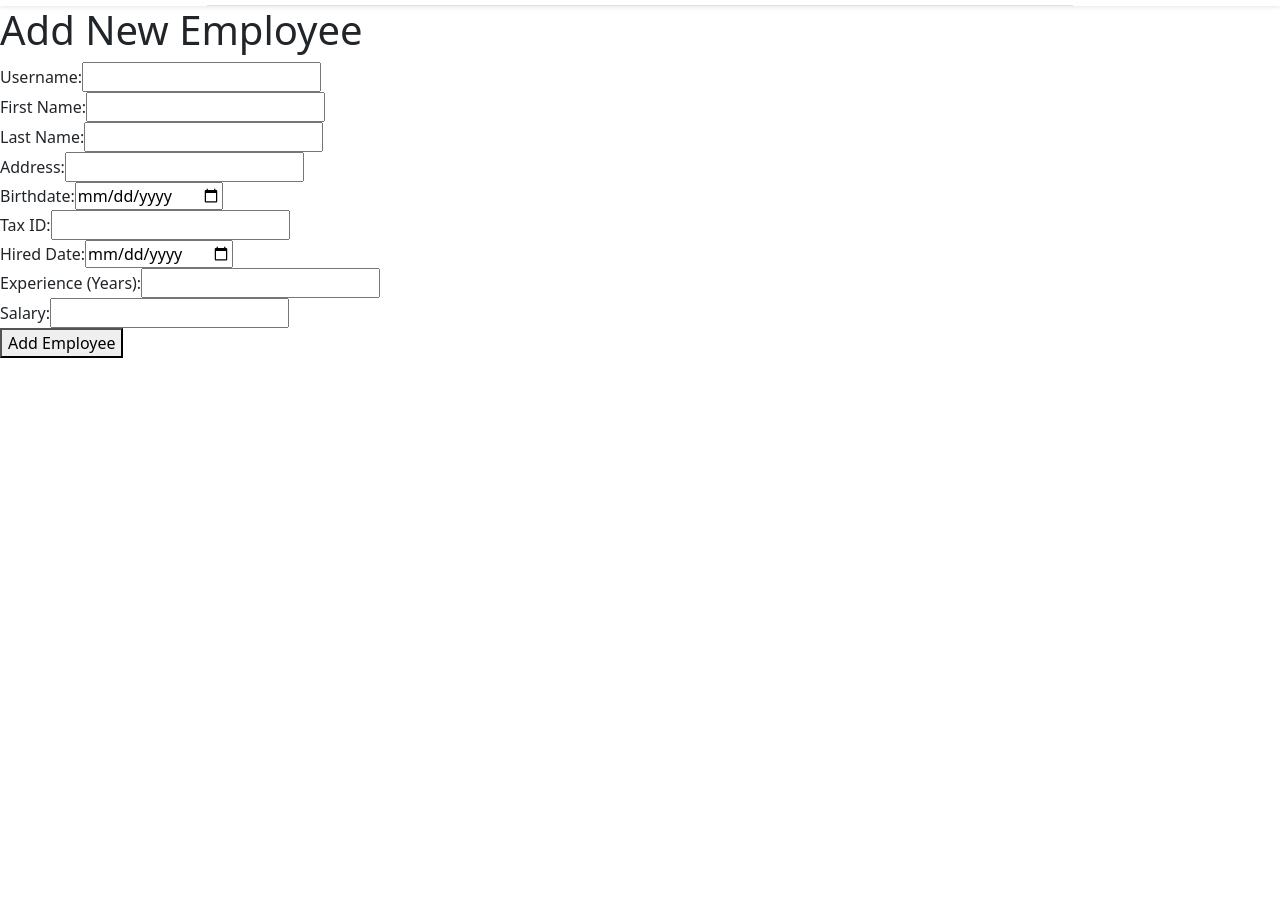
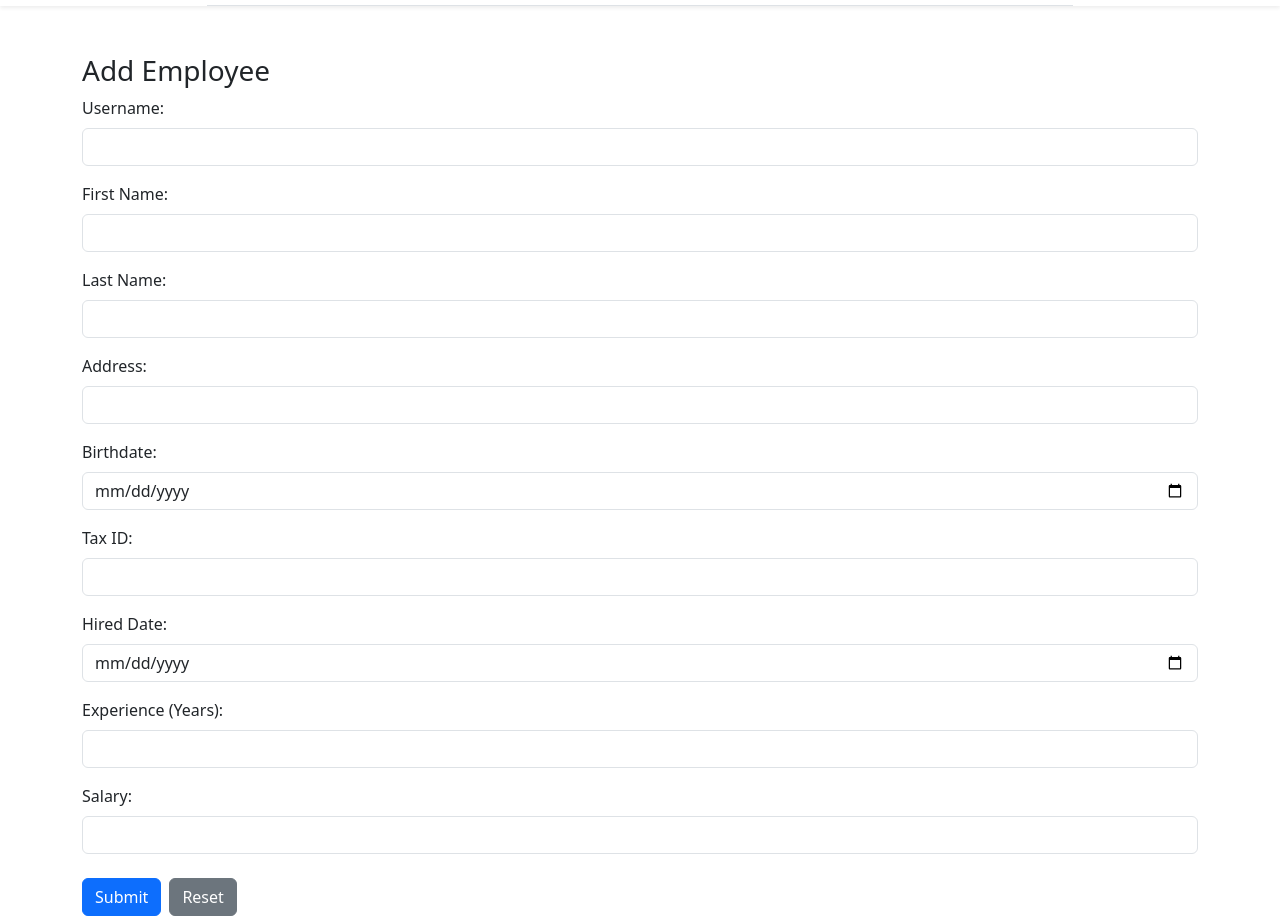
Before and after one commit to khumphrey30/4400phase4, a React (Vite) app in the folder frontend/: page /add_employees in a window 1280 px wide. Shown: the part 100-1016 px from the top of the page. Before the commit the page ends 800 px from the top, so only its background shows below. Built offline with nearby package versions, Linux system fonts and the light colour scheme.

Commit message:
fixed formatting

```diff
--- a/frontend/src/add_driver_role.jsx
+++ b/frontend/src/add_driver_role.jsx
@@ -30,56 +30,66 @@ const AddDriverRole = () => {
   };
 
   return (
-        <div>
-            <h1>Add Driver Role</h1>
-            <form onSubmit={handleSubmit}>
-                <label>
-                    Username:
+    <div className="container mt-5">
+      <h3>Procedure: Add Driver Role</h3>
+      <form onSubmit={handleSubmit} className="mt-4">
+        <div className="form-group">
+          <label>Username:</label>
           <input
             type="text"
+            className="form-control"
             name="username"
             value={formData.username}
             onChange={handleChange}
             required
           />
-                </label>
-                <br />
-                <label>
-                    License ID:
+        </div>
+        <div className="form-group mt-3">
+          <label>License ID:</label>
           <input
             type="text"
+            className="form-control"
             name="licenseID"
             value={formData.licenseID}
             onChange={handleChange}
             required
           />
-                </label>
-                <br />
-                <label>
-                    License Type:
+        </div>
+        <div className="form-group mt-3">
+          <label>License Type:</label>
           <input
             type="text"
+            className="form-control"
             name="licenseType"
             value={formData.licenseType}
             onChange={handleChange}
             required
           />
-                </label>
-                <br />
-                <label>
-                    Driver Experience:
+        </div>
+        <div className="form-group mt-3">
+          <label>Driver Experience (years):</label>
           <input
             type="number"
+            className="form-control"
             name="driverExperience"
             value={formData.driverExperience}
             onChange={handleChange}
             required
           />
-                </label>
-                <br />
-                <button type="submit">Add Driver Role</button>
+        </div>
+        <button type="submit" className="btn btn-primary mt-4">
+          Add Driver Role
+        </button>
       </form>
-            {message && <p>{message}</p>}
+      {message && (
+        <div
+          className={`mt-3 alert ${
+            message.toLowerCase().includes('error') ? 'alert-danger' : 'alert-success'
+          }`}
+        >
+          {message}
+        </div>
+      )}
     </div>
   );
 };
--- a/frontend/src/add_employees.jsx
+++ b/frontend/src/add_employees.jsx
@@ -35,111 +35,172 @@ const AddEmployee = () => {
     };
 
     return (
-        <div>
-            <h1>Add New Employee</h1>
+        <div className="container mt-5">
+            <h3>Add Employee</h3>
             <form onSubmit={handleSubmit}>
-                <label>
-                    Username:
+                {/* Username */}
+                <div className="form-group mb-3">
+                    <label htmlFor="username" className="form-label">Username:</label>
                     <input
                         type="text"
+                        className="form-control"
+                        id="username"
                         name="username"
                         value={formData.username}
                         onChange={handleChange}
                         required
                     />
-                </label>
-                <br />
-                <label>
-                    First Name:
+                </div>
+
+                {/* First Name */}
+                <div className="form-group mb-3">
+                    <label htmlFor="firstName" className="form-label">First Name:</label>
                     <input
                         type="text"
+                        className="form-control"
+                        id="firstName"
                         name="firstName"
                         value={formData.firstName}
                         onChange={handleChange}
                         required
                     />
-                </label>
-                <br />
-                <label>
-                    Last Name:
+                </div>
+
+                {/* Last Name */}
+                <div className="form-group mb-3">
+                    <label htmlFor="lastName" className="form-label">Last Name:</label>
                     <input
                         type="text"
+                        className="form-control"
+                        id="lastName"
                         name="lastName"
                         value={formData.lastName}
                         onChange={handleChange}
                         required
                     />
-                </label>
-                <br />
-                <label>
-                    Address:
+                </div>
+
+                {/* Address */}
+                <div className="form-group mb-3">
+                    <label htmlFor="address" className="form-label">Address:</label>
                     <input
                         type="text"
+                        className="form-control"
+                        id="address"
                         name="address"
                         value={formData.address}
                         onChange={handleChange}
                         required
                     />
-                </label>
-                <br />
-                <label>
-                    Birthdate:
+                </div>
+
+                {/* Birthdate */}
+                <div className="form-group mb-3">
+                    <label htmlFor="birthdate" className="form-label">Birthdate:</label>
                     <input
                         type="date"
+                        className="form-control"
+                        id="birthdate"
                         name="birthdate"
                         value={formData.birthdate}
                         onChange={handleChange}
                         required
                     />
-                </label>
-                <br />
-                <label>
-                    Tax ID:
+                </div>
+
+                {/* Tax ID */}
+                <div className="form-group mb-3">
+                    <label htmlFor="taxID" className="form-label">Tax ID:</label>
                     <input
                         type="text"
+                        className="form-control"
+                        id="taxID"
                         name="taxID"
                         value={formData.taxID}
                         onChange={handleChange}
                         required
                     />
-                </label>
-                <br />
-                <label>
-                    Hired Date:
+                </div>
+
+                {/* Hired Date */}
+                <div className="form-group mb-3">
+                    <label htmlFor="hired" className="form-label">Hired Date:</label>
                     <input
                         type="date"
+                        className="form-control"
+                        id="hired"
                         name="hired"
                         value={formData.hired}
                         onChange={handleChange}
                         required
                     />
-                </label>
-                <br />
-                <label>
-                    Experience (Years):
+                </div>
+
+                {/* Employee Experience */}
+                <div className="form-group mb-3">
+                    <label htmlFor="employeeExperience" className="form-label">
+                        Experience (Years):
+                    </label>
                     <input
                         type="number"
+                        className="form-control"
+                        id="employeeExperience"
                         name="employeeExperience"
                         value={formData.employeeExperience}
                         onChange={handleChange}
                         required
                     />
-                </label>
-                <br />
-                <label>
-                    Salary:
+                </div>
+
+                {/* Salary */}
+                <div className="form-group mb-3">
+                    <label htmlFor="salary" className="form-label">Salary:</label>
                     <input
                         type="number"
+                        className="form-control"
+                        id="salary"
                         name="salary"
                         value={formData.salary}
                         onChange={handleChange}
                         required
                     />
-                </label>
-                <br />
-                <button type="submit">Add Employee</button>
+                </div>
+
+                {/* Submit Button */}
+                <div className="d-flex gap-2 mt-4">
+                    <button type="submit" className="btn btn-primary">
+                        Submit
+                    </button>
+                    <button
+                        type="button"
+                        className="btn btn-secondary"
+                        onClick={() => setFormData({
+                            username: '',
+                            firstName: '',
+                            lastName: '',
+                            address: '',
+                            birthdate: '',
+                            taxID: '',
+                            hired: '',
+                            employeeExperience: '',
+                            salary: '',
+                        })}
+                    >
+                        Reset
+                    </button>
+                </div>
             </form>
-            {message && <p>{message}</p>}
+
+            {/* Message */}
+            {message && (
+                <div
+                    className={`mt-3 alert ${
+                        message.includes('successfully') ? 'alert-success' : 'alert-danger'
+                    }`}
+                >
+                    {message}
+                </div>
+            )}
         </div>
     );
 };
--- a/frontend/src/add_product.jsx
+++ b/frontend/src/add_product.jsx
@@ -5,7 +5,7 @@ const AddProduct = () => {
   const [barcode, setBarcode] = useState("");
   const [name, setName] = useState("");
   const [weight, setWeight] = useState("");
-  const [message, setMessage] = useState(null); // For success/failure messages
+  const [message, setMessage] = useState(null);
 
   const handleAddProduct = () => {
     axios
@@ -30,6 +30,7 @@ const AddProduct = () => {
   return (
     <div className="container mt-5">
       <h3>Procedure: Add Product</h3>
+
       <div className="form-group mt-3">
         <label>Barcode:</label>
         <input
@@ -39,6 +40,7 @@ const AddProduct = () => {
           onChange={(e) => setBarcode(e.target.value)}
         />
       </div>
+
       <div className="form-group mt-3">
         <label>Name:</label>
         <input
@@ -48,6 +50,7 @@ const AddProduct = () => {
           onChange={(e) => setName(e.target.value)}
         />
       </div>
+
       <div className="form-group mt-3">
         <label>Weight:</label>
         <input
@@ -57,6 +60,7 @@ const AddProduct = () => {
           onChange={(e) => setWeight(e.target.value)}
         />
       </div>
+
       <div className="d-flex gap-2 mt-4">
         <button className="btn btn-primary" onClick={handleAddProduct}>
           Add
@@ -73,12 +77,11 @@ const AddProduct = () => {
           Cancel
         </button>
       </div>
+
       {message && (
         <div
           className={`mt-3 alert ${
-            message.includes("successfully")
-              ? "alert-success"
-              : "alert-danger"
+            message.includes("successfully") ? "alert-success" : "alert-danger"
           }`}
         >
           {message}
--- a/frontend/src/add_worker_role.jsx
+++ b/frontend/src/add_worker_role.jsx
@@ -1,4 +1,3 @@
-
 import React, { useState } from 'react';
 import axios from 'axios';
 
@@ -20,21 +19,32 @@ const AddWorkerRole = () => {
   };
 
   return (
-    <div>
-      <h2>Add Worker Role</h2>
-      <form onSubmit={handleSubmit}>
-        <label>
-          Username:
+    <div className="container mt-5">
+      <h3>Procedure: Add Worker Role</h3>
+      <form onSubmit={handleSubmit} className="mt-4">
+        <div className="form-group">
+          <label>Username:</label>
           <input
             type="text"
+            className="form-control"
             value={username}
             onChange={(e) => setUsername(e.target.value)}
             required
           />
-        </label>
-        <button type="submit">Add Role</button>
+        </div>
+        <button type="submit" className="btn btn-primary mt-3">
+          Add Role
+        </button>
       </form>
-      {message && <p>{message}</p>}
+      {message && (
+        <div
+          className={`mt-3 alert ${
+            message.toLowerCase().includes('error') ? 'alert-danger' : 'alert-success'
+          }`}
+        >
+          {message}
+        </div>
+      )}
     </div>
   );
 };
```
Lines whose indentation alone changed are shown as unchanged.
